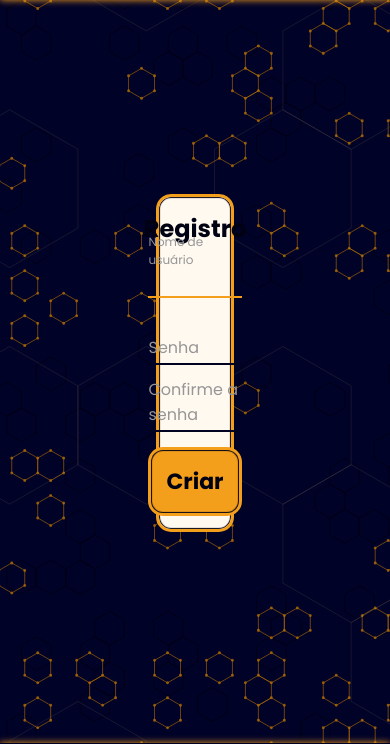
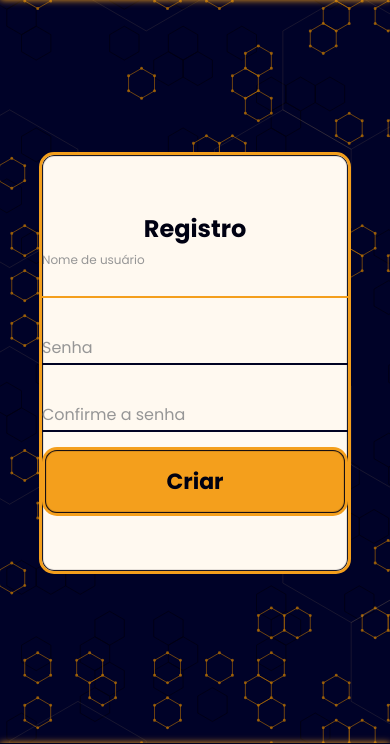
Before and after one commit to Reis567/chat3Django, a Django app: page /register/ in a window 390 px wide. Shown: the part 59-803 px from the top of the page. Run offline with Django 4.2, Linux system fonts and the light colour scheme; some libraries are stand-ins or nearby versions.

Commit message:
login/register mobile style

```diff
--- a/static/css/style.css
+++ b/static/css/style.css
@@ -1297,4 +1297,14 @@ nav .nav-auth{
         font-size: 20px;
     }
 
+    /*Aqui começa a estilização do login/register para dispositivo mobile*/
+
+    .login-content{
+        width: 80%;
+        height: 40%;
+    }
+    .register-content{
+        width: 80%;
+        height: 50%;
+    }
 }
```
